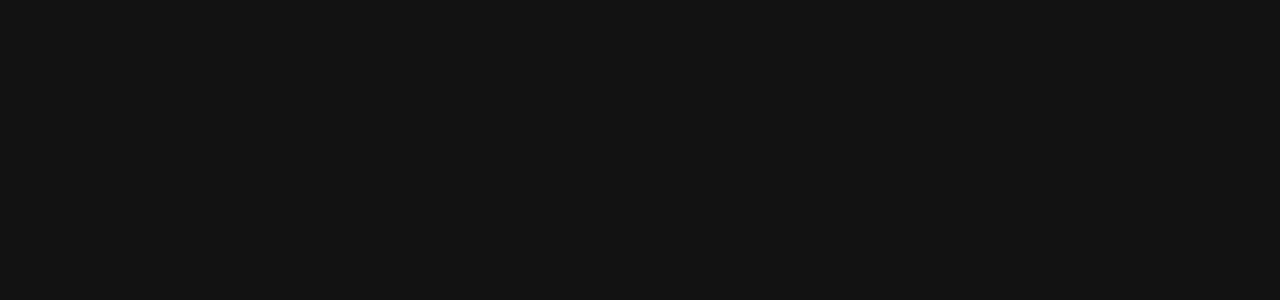
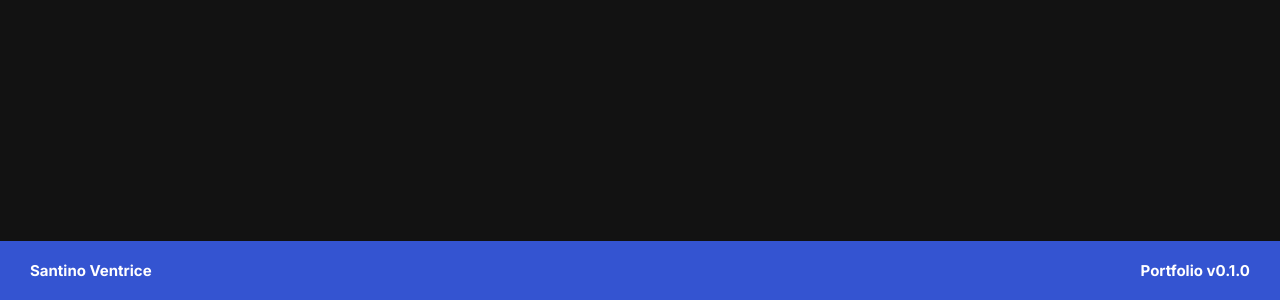
Before and after one commit to SantiVentri/santiventri, a Next.js app: page / in a window 1280 px wide. Shown: the part 559-859 px from the top of the page. Before the commit the page ends 800 px from the top, so only its background shows below. Built offline with nearby package versions, Linux system fonts and the light colour scheme.

Commit message:
Adding Footer component to main

```diff
--- a/src/app/layout.tsx
+++ b/src/app/layout.tsx
@@ -1,6 +1,7 @@
 import type { Metadata } from "next";
 import { Poppins, Inter } from "next/font/google";
 import "./globals.css";
+import Footer from "@/components/common/footer/footer";
 
 const poppins = Poppins({
   weight: ["400", "700"],
@@ -25,6 +26,7 @@
     <html lang="en">
       <body className={`${poppins.className} ${inter.className}`}>
         {children}
+        <Footer />
       </body>
     </html>
   );
```
